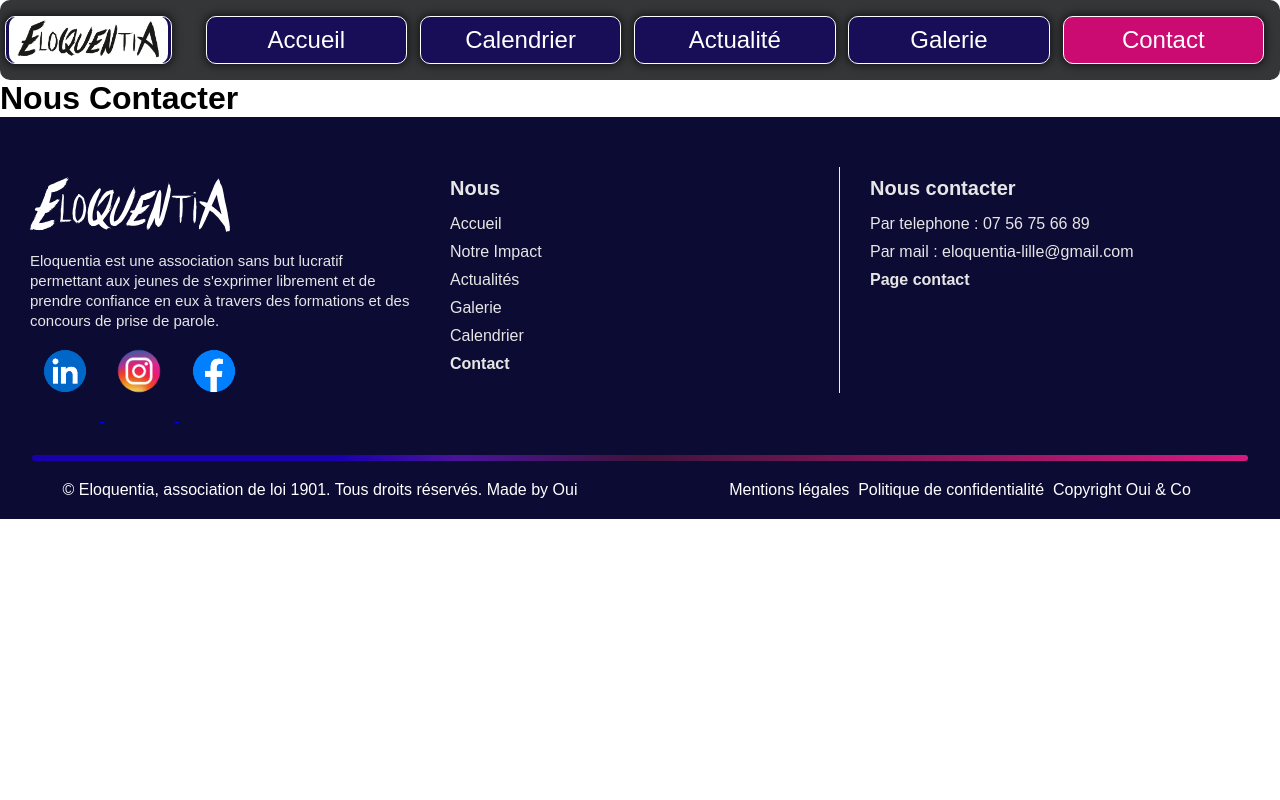
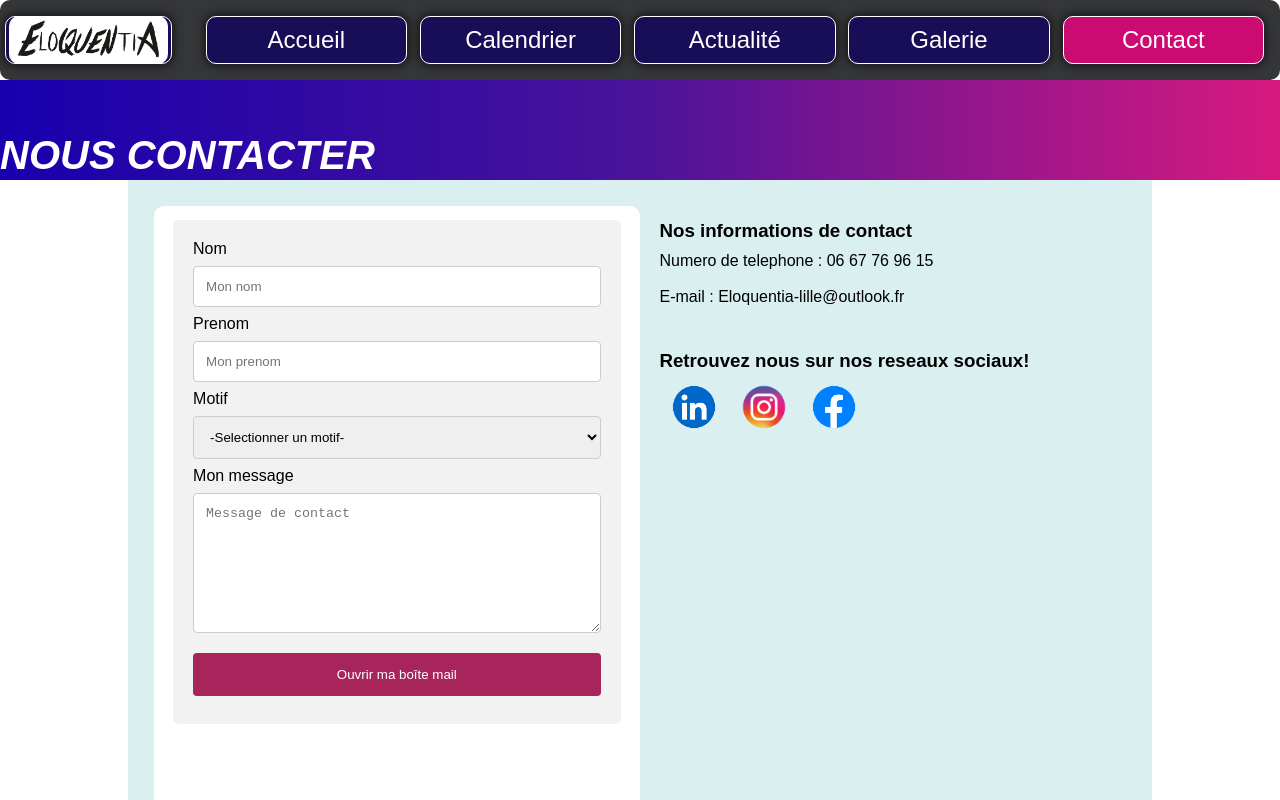
Before and after one commit to eloquentia-lille/frontend, a React app: page /contact in a window 1280 px wide. Shown: the top 800 px of the page. Built offline with nearby package versions, Linux system fonts and the light colour scheme; the HTML template or start-up script is replaced by a standard one.

Commit message:
Feat: Ajout d'un formulaire qui auto rempli un mail, ajout infos contact, ajout Reseaux Sociaux

```diff
--- a/src/pages/Contact.jsx
+++ b/src/pages/Contact.jsx
@@ -1,7 +1,135 @@
+import { useState } from 'react';
+import '../styles/Contact.css'
+// Importation social media icon
+import linkedin from '../assets/linkedin-logo-linkedin-icon-transparent-free-png.webp'
+import facebook from '../assets/facebook-logo-facebook-icon-transparent-free-png.webp'
+import instagram from '../assets/instagram-logo-instagram-icon-transparent-free-png.webp'
+
+
 function Contact() {
+    const [nom, setNom] = useState('');
+    const [prenom, setPrenom] = useState('');
+    const [motif, setMotif] = useState('');
+    const [motifPerso, setMotifPerso] = useState('');
+    const [message, setMessage] = useState('');
+
+    const handleSubmit = (event) => {
+        event.preventDefault();
+
+        const finalMotif = motif === 'Autres' && motifPerso
+            ? `${motif} - ${motifPerso}`
+            : motif || 'Contact';
+
+        const subject = `${finalMotif} - ${nom} ${prenom}`.trim();
+        const body = message || '';
+        const mailto = `mailto:Eloquentia-lille@outlook.fr?subject=${encodeURIComponent(subject)}&body=${encodeURIComponent(body)}`;
+
+        window.open(mailto);
+    };
 
     return (
-        <h1>Nous Contacter</h1>
+        <>
+            <div className='PageContact'>
+
+                <div className="BannierePageContact">
+                    <h1>Nous Contacter</h1>
+                </div>
+
+                <div className="PageContactContent">
+                    <div className='Colonne-1'>
+                        <div className='ContactForm'>
+                            {/* <span>Formulaire</span> */}
+
+                            <form onSubmit={handleSubmit} encType="text/plain">
+                                <label htmlFor="nom">Nom</label>
+                                <input
+                                    id="nom"
+                                    type="text"
+                                    value={nom}
+                                    onChange={(e) => setNom(e.target.value)}
+                                    placeholder="Mon nom"
+                                />
+
+                                <label htmlFor="prenom">Prenom</label>
+                                <input
+                                    id="prenom"
+                                    type="text"
+                                    value={prenom}
+                                    onChange={(e) => setPrenom(e.target.value)}
+                                    placeholder="Mon prenom"
+                                />
+
+                                <label htmlFor="motif">Motif</label>
+                                <select
+                                    id="motif"
+                                    value={motif}
+                                    onChange={(e) => setMotif(e.target.value)}
+                                >
+                                    <option value="">-Selectionner un motif-</option>
+                                    <option value="Atelier">Question sur un atelier</option>
+                                    <option value="Inscription">Question sur une ou des inscriptions</option>
+                                    <option value="Autres">Autres</option>
+                                </select>
+
+                                {motif === 'Autres' && (
+                                    <>
+                                        <label htmlFor="motifPerso">Motif personnalisé</label>
+                                        <input
+                                            id="motifPerso"
+                                            type="text"
+                                            value={motifPerso}
+                                            onChange={(e) => setMotifPerso(e.target.value)}
+                                            placeholder="Entrez votre motif"
+                                        />
+                                    </>
+                                )}
+
+                                <label htmlFor="message">Mon message</label>
+                                <textarea
+                                    id="message"
+                                    value={message}
+                                    onChange={(e) => setMessage(e.target.value)}
+                                    placeholder="Message de contact"
+                                />
+
+                                <input type="submit" value="Ouvrir ma boîte mail" />
+                            </form>
+
+                        </div>
+                    </div>
+
+
+                    <div className='Colonne-2'>
+                        <div className='ContactInfos'>
+                            <h3>Nos informations de contact</h3>
+                            <div>
+                            <p>Numero de telephone : 06 67 76 96 15</p>
+                            <br />
+                            <p>E-mail : Eloquentia-lille@outlook.fr</p>
+                            </div>
+
+
+                        </div>
+                        <div className='SocialMedia'>
+                            <h3>Retrouvez nous sur nos reseaux sociaux!</h3>
+                            <div className='Social-media-Icons'>
+                                <a href="https://www.linkedin.com/in/eloquentia-lille-b1a5183b9/"><img src={linkedin} alt="Logo" /> </a>
+                                <a href="https://www.instagram.com/eloquentia.lillemetropole/"><img src={instagram} alt="Logo" /> </a>
+                                <a href="https://www.facebook.com/EloquentiaLille/"><img src={facebook} alt="Logo" /> </a>
+                            </div>
+                        </div>
+
+
+
+                    </div>
+
+                </div>
+
+            </div>
+
+
+        </>
+
     );
 }
 
--- /dev/null
+++ b/src/styles/Contact.css
@@ -0,0 +1,112 @@
+.PageContact {
+    display: grid;
+}
+
+
+.BannierePageContact {
+    width: 100%;
+    color: #fff;
+    background: linear-gradient(to left, #d8197f, #4a139a, #1800ad);
+    height: 100%;
+}
+
+.BannierePageContact h1 {
+    font-size: 40px;
+    font-weight: 900;
+    text-transform: uppercase;
+    font-style: italic;
+    line-height: 49px;
+    padding-top: 4%;
+}
+
+.PageContactContent {
+    background-color: #d9eff0;
+    display: grid;
+    grid-template-columns: repeat(2, minmax(220px, 1fr));
+    width: 80%;
+    height: 80ch;
+    justify-self: center;
+    margin: 0%;
+    padding: 2%;
+
+}
+
+.ContactForm{
+ background-color: #ffffff;
+width: 100%;
+height: 100%;
+padding-top: 3%;
+padding-left: 4%;
+padding-bottom: 0%;
+padding-right: 4%;
+border-radius: 10px;
+
+}
+
+.ContactInfos{
+/* background-color: #b3b2b9; */
+width: 100%;
+padding-top: 3%;
+padding-left: 4%;
+padding-bottom: 0%;
+}
+
+.ContactInfos h3{
+    padding-bottom: 2%;
+}
+.SocialMedia{
+/* background-color: #ececec; */
+width: 100%;
+padding-top: 3%;
+padding-left: 4%;
+padding-bottom: 0%;
+}
+.SocialMedia{
+    margin-top: 30px;
+}
+
+.SocialMedia img{
+    width: 70px;
+    height: 70px;
+}
+.Social-media-Icons{
+gap: 0%;
+  display: flex;}
+
+  form {
+  border-radius: 5px;
+  background-color: #f2f2f2;
+  padding: 20px;
+}
+
+label {display: block;}
+
+input[type=text], textarea, select {
+  width: 100%;
+  padding: 12px;
+  margin: 8px 0;
+  display: inline-block;
+  border: 1px solid #ccc;
+  border-radius: 4px;
+  box-sizing: border-box;
+}
+
+textarea {
+  min-height: 140px;
+  resize: vertical;
+}
+
+input[type=submit] {
+  width: 100%;
+  background-color: #a7255b;
+  color: white;
+  padding: 14px;
+  margin: 8px 0;
+  border: none;
+  border-radius: 4px;
+  cursor: pointer;
+}
+
+input[type=submit]:hover {
+  background-color: #8345a0;
+}
--- a/src/styles/EventCard.css
+++ b/src/styles/EventCard.css
@@ -60,8 +60,9 @@
 .ButtonContent{
  display: flex;
 justify-content: end;
-margin-right: 0%;
-margin-bottom: -2%;}
+margin-right: 1%;
+  margin-bottom: 0%;
+}
 
 
 /* Ligne côté droit de la carte */
```
